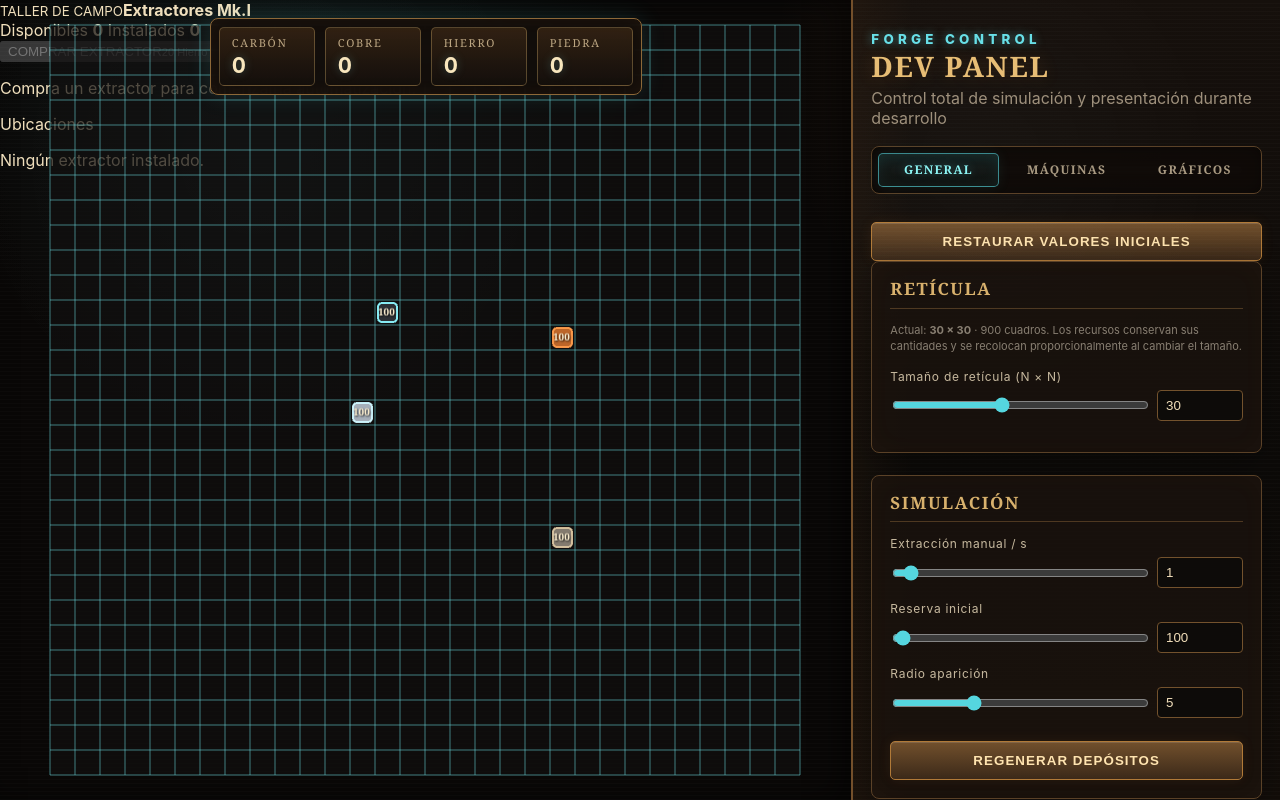
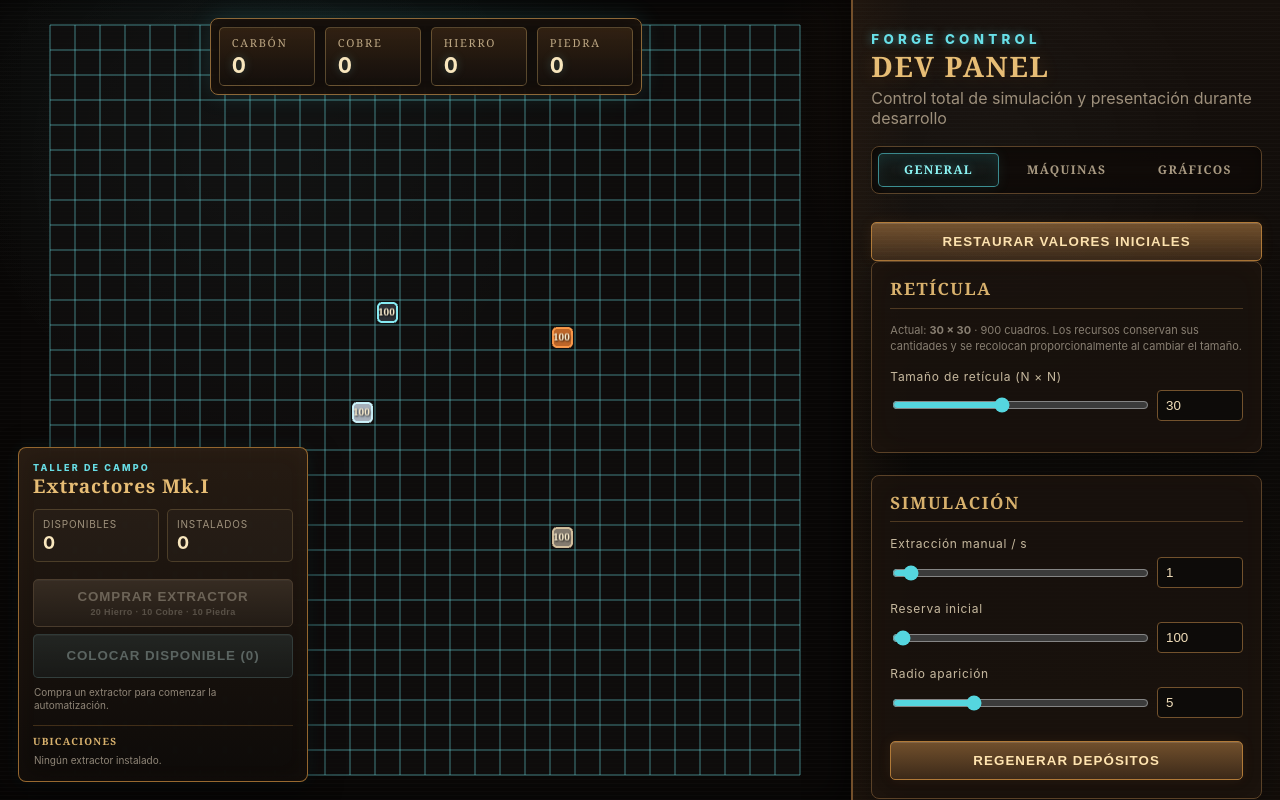
Before and after one commit to xArtXtrAx/factorio-steampunk, a website built with Vite: page index.html in a window 1280 px wide. Built offline with nearby package versions, Linux system fonts and the light colour scheme; animation ran at ten frames a second.

Commit message:
Estiliza panel jugador de extractores

```diff
--- a/src/styles.css
+++ b/src/styles.css
@@ -82,6 +82,141 @@ body {
   font-variant-numeric: tabular-nums;
   color: #f8e6bd;
   text-shadow: 0 0 10px rgba(122, 233, 239, .25);
+}
+
+#machine-panel {
+  position: absolute;
+  z-index: 5;
+  left: 18px;
+  bottom: 18px;
+  width: min(330px, calc(100% - 36px));
+  max-height: 52%;
+  overflow-y: auto;
+  padding: 14px;
+  border: 1px solid rgba(177, 122, 56, .82);
+  border-radius: 8px;
+  background:
+    linear-gradient(180deg, rgba(39, 28, 19, .96), rgba(14, 11, 9, .96));
+  box-shadow: 0 12px 34px rgba(0,0,0,.46), inset 0 0 24px rgba(239, 153, 75, .035), 0 0 18px rgba(73, 220, 226, .08);
+  backdrop-filter: blur(8px);
+  scrollbar-color: #86613b #130e0a;
+}
+
+.machine-panel-heading small,
+.machine-panel-heading strong { display: block; }
+.machine-panel-heading small {
+  color: #68dfe7;
+  font-size: 9px;
+  font-weight: 800;
+  letter-spacing: .24em;
+}
+.machine-panel-heading strong {
+  margin-top: 3px;
+  color: #e7bd75;
+  font: 700 19px/1.1 Georgia, serif;
+  letter-spacing: .05em;
+}
+
+.machine-panel-summary {
+  display: grid;
+  grid-template-columns: repeat(2, minmax(0, 1fr));
+  gap: 8px;
+  margin: 12px 0 10px;
+}
+.machine-panel-summary span {
+  padding: 8px 9px;
+  border: 1px solid rgba(239, 197, 123, .2);
+  border-radius: 5px;
+  background: rgba(255,255,255,.025);
+  color: #9f927d;
+  font-size: 10px;
+  text-transform: uppercase;
+  letter-spacing: .08em;
+}
+.machine-panel-summary strong {
+  display: block;
+  margin-top: 2px;
+  color: #f8e6bd;
+  font-size: 18px;
+}
+
+.machine-panel-button {
+  width: 100%;
+  min-height: 44px;
+  margin-top: 7px;
+  padding: 9px 11px;
+  border: 1px solid #b17a38;
+  border-radius: 5px;
+  background: linear-gradient(180deg, #72502c, #3b2919);
+  color: #ffe4b0;
+  font-weight: 800;
+  letter-spacing: .07em;
+  cursor: pointer;
+  box-shadow: inset 0 1px rgba(255,255,255,.1);
+}
+.machine-panel-button span,
+.machine-panel-button small { display: block; }
+.machine-panel-button small {
+  margin-top: 3px;
+  color: #c7b28d;
+  font-size: 9px;
+  font-weight: 600;
+  letter-spacing: .04em;
+}
+.machine-panel-button-secondary {
+  border-color: rgba(91, 224, 232, .5);
+  background: linear-gradient(180deg, rgba(38, 91, 95, .78), rgba(20, 47, 49, .9));
+  color: #a9f5f2;
+}
+.machine-panel-button.is-active {
+  box-shadow: 0 0 16px rgba(91, 224, 232, .22), inset 0 0 12px rgba(91, 224, 232, .08);
+}
+.machine-panel-button:disabled {
+  cursor: not-allowed;
+  opacity: .38;
+  filter: saturate(.45);
+}
+.machine-panel-button:not(:disabled):hover { border-color: #6edfe6; }
+
+.machine-panel-status,
+.machine-panel-empty {
+  margin: 8px 1px 0;
+  color: #8f8577;
+  font-size: 10px;
+  line-height: 1.35;
+}
+.machine-panel-locations {
+  margin-top: 12px;
+  padding-top: 10px;
+  border-top: 1px solid rgba(177, 122, 56, .3);
+}
+.machine-panel-label {
+  display: block;
+  margin-bottom: 6px;
+  color: #d8b16d;
+  font: 700 10px/1 Georgia, serif;
+  letter-spacing: .12em;
+  text-transform: uppercase;
+}
+.machine-panel-locations ul {
+  list-style: none;
+  margin: 0;
+  padding: 0;
+}
+.machine-panel-locations li {
+  display: flex;
+  align-items: baseline;
+  justify-content: space-between;
+  gap: 10px;
+  padding: 6px 0;
+  border-bottom: 1px solid rgba(255,255,255,.045);
+  font-size: 10px;
+}
+.machine-panel-locations li strong { color: #d9c199; }
+.machine-panel-locations li span {
+  color: #7fdde0;
+  text-align: right;
+  font-size: 9px;
 }
 
 #game-canvas { position: absolute; inset: 0; }
@@ -281,4 +416,5 @@ input[type="color"] {
   #app { grid-template-columns: 2fr 1fr; min-width: 960px; }
   #dev-panel { padding-inline: 18px; }
   .resource-counter { min-width: 96px; }
+  #machine-panel { width: 290px; }
 }
```
